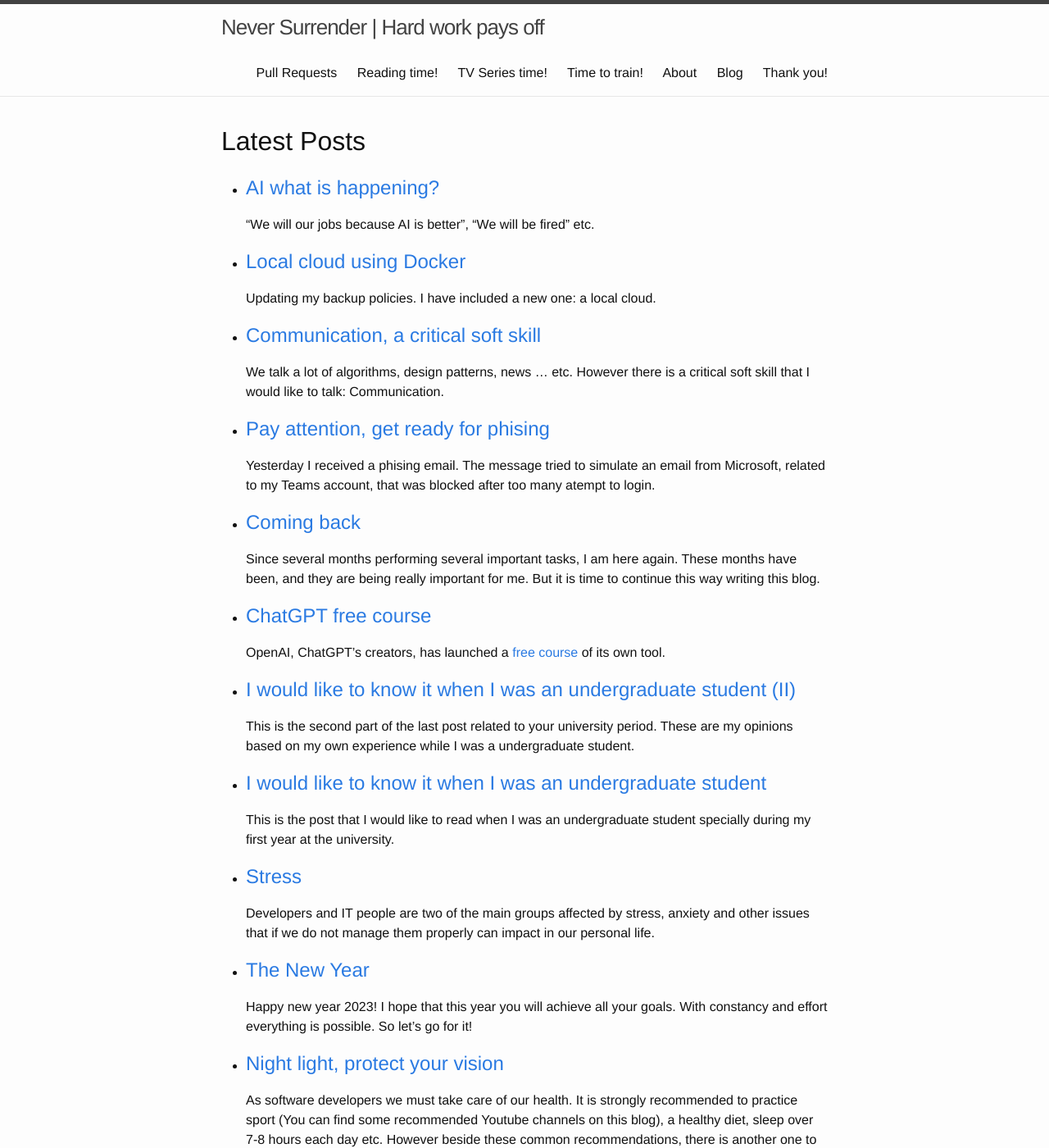
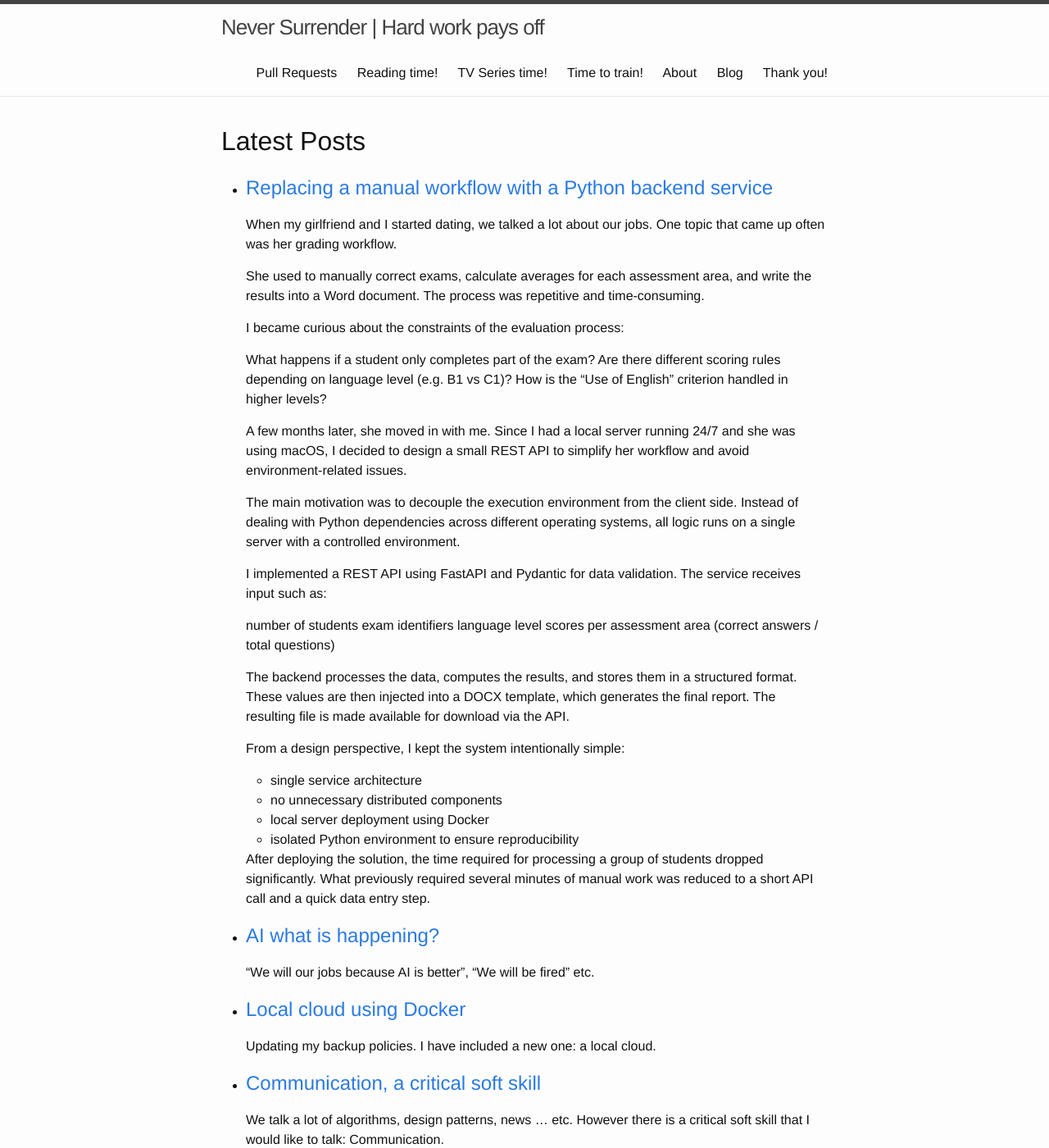
Before and after one commit to MAInformatico/MAInformatico.github.io, a Jekyll site: the page built from blog.html, in a window 1280 px wide and 1400 px high. Shown: the whole window at 82% size. Built offline with Jekyll 4.4.1, drawn with Linux system fonts in a browser that asks for light colours.

Commit message:
adding new post

```diff
--- a/Series_Time.md
+++ b/Series_Time.md
@@ -26,7 +26,7 @@ Since 2016 with "Person of Interest", to now I have seen (or I am currently watc
 * Ultrasecrets
 * **The Witcher**
 * Peaky Blinders
-* **Stranger Things**
+* Stranger Things
 * The Consultant
 * Suits
 * Jack Ryan
@@ -36,6 +36,8 @@ Since 2016 with "Person of Interest", to now I have seen (or I am currently watc
 * Upload
 * The Devil's hour
 * Endeavour
+* The Young Sherlock
+* Sherlock
 
 
 
--- /dev/null
+++ b/_posts/2026-5-20-TeacherTool.md
@@ -0,0 +1,40 @@
+---
+layout: post
+title: Replacing a manual workflow with a Python backend service
+author: Migue
+---
+
+When my girlfriend and I started dating, we talked a lot about our jobs. One topic that came up often was her grading workflow.
+
+She used to manually correct exams, calculate averages for each assessment area, and write the results into a Word document. The process was repetitive and time-consuming.
+
+I became curious about the constraints of the evaluation process:
+
+What happens if a student only completes part of the exam?
+Are there different scoring rules depending on language level (e.g. B1 vs C1)?
+How is the “Use of English” criterion handled in higher levels?
+
+A few months later, she moved in with me. Since I had a local server running 24/7 and she was using macOS, I decided to design a small REST API to simplify her workflow and avoid environment-related issues.
+
+The main motivation was to decouple the execution environment from the client side. Instead of dealing with Python dependencies across different operating systems, all logic runs on a single server with a controlled environment.
+
+I implemented a REST API using FastAPI and Pydantic for data validation. The service receives input such as:
+
+number of students
+exam identifiers
+language level
+scores per assessment area (correct answers / total questions)
+
+The backend processes the data, computes the results, and stores them in a structured format. These values are then injected into a DOCX template, which generates the final report. The resulting file is made available for download via the API.
+
+From a design perspective, I kept the system intentionally simple:
+
+* single service architecture
+* no unnecessary distributed components
+* local server deployment using Docker
+* isolated Python environment to ensure reproducibility
+
+After deploying the solution, the time required for processing a group of students dropped significantly. What previously required several minutes of manual work was reduced to a short API call and a quick data entry step.
+
+
+> "If you can think it, you can code it"
```
